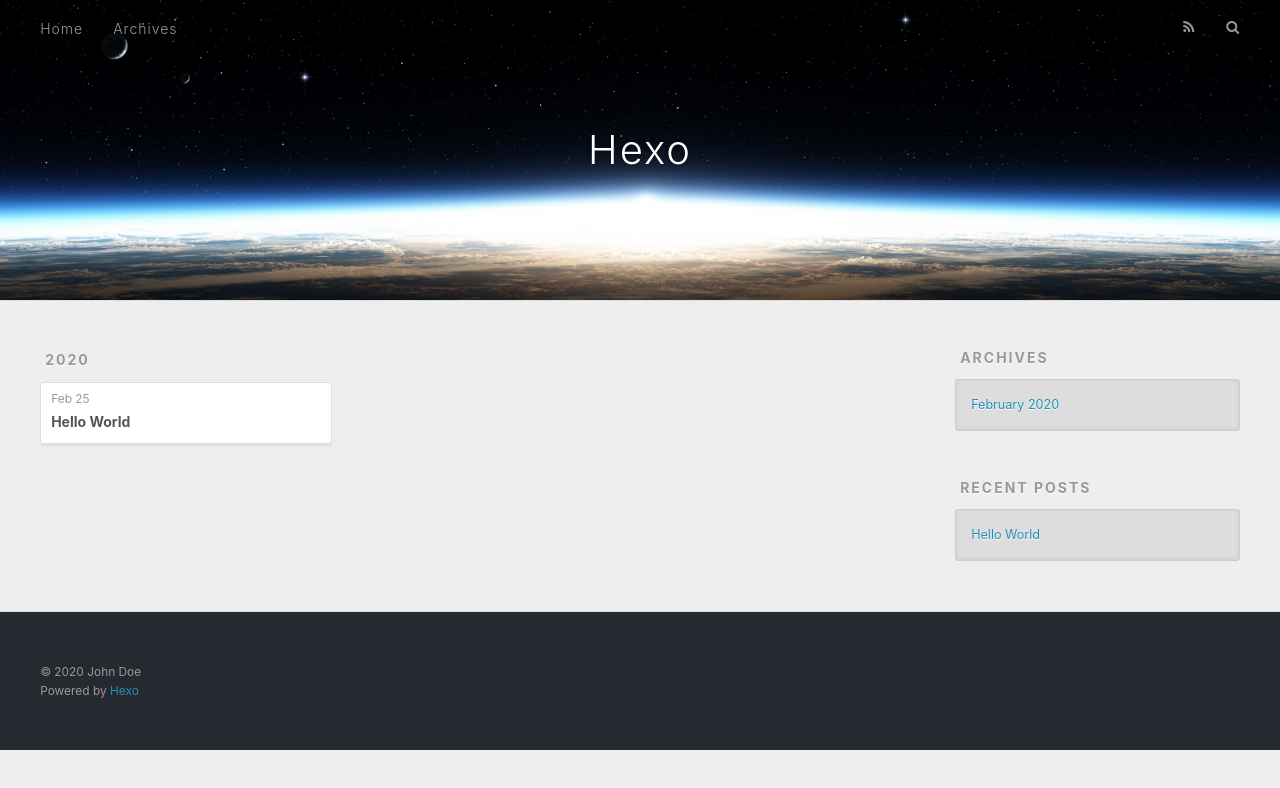
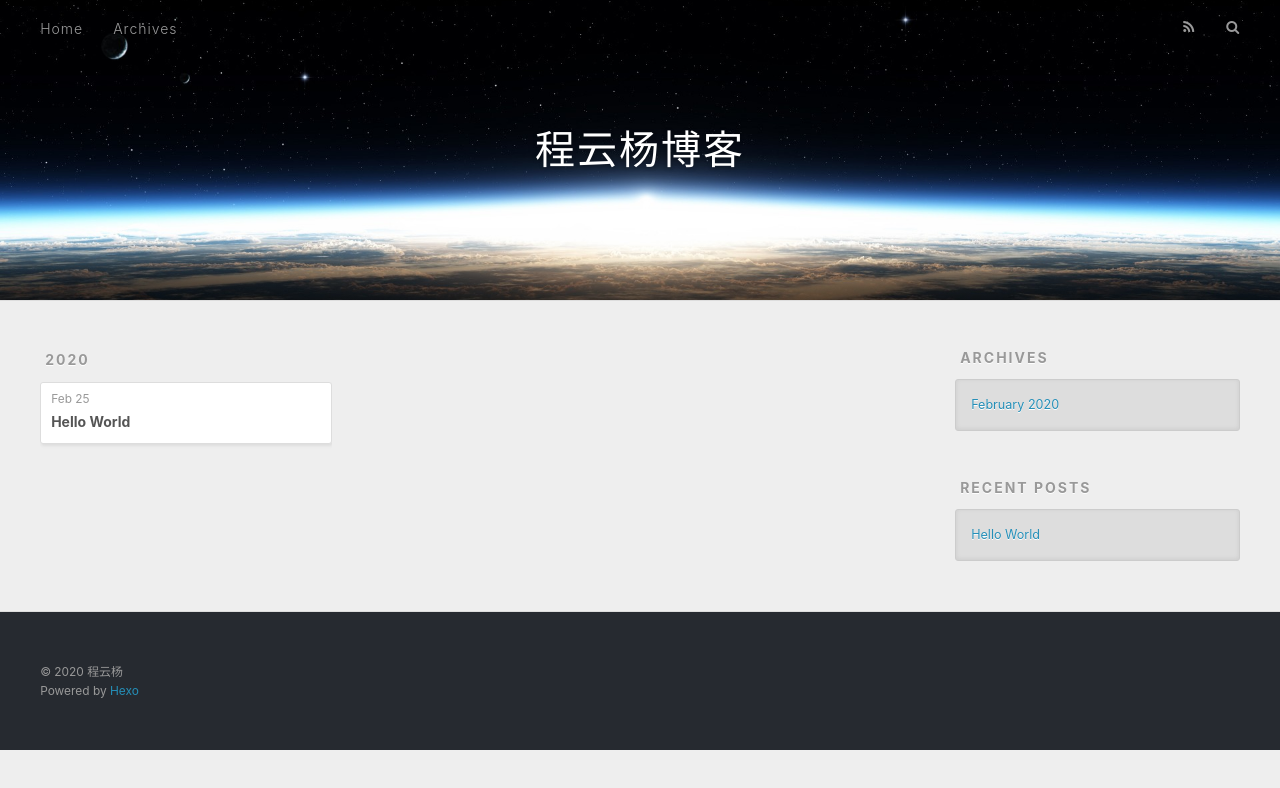
Before and after one commit to CYY102508/CYY102508.github.io, a plain HTML site: page archives/2020/02/index.html in a window 1280 px wide. Drawn offline with nearby package versions, Linux system fonts and the light colour scheme.

Commit message:
Site updated: 2020-02-25 20:08:06

```diff
--- a/archives/2020/02/index.html
+++ b/archives/2020/02/index.html
@@ -5,17 +5,17 @@
 
 
 
-  <title>Archives: 2020/2 | Hexo</title>
+  <title>Archives: 2020/2 | 程云杨博客</title>
   <meta name="viewport" content="width=device-width, initial-scale=1, maximum-scale=1">
   <meta property="og:type" content="website">
-<meta property="og:title" content="Hexo">
+<meta property="og:title" content="程云杨博客">
 <meta property="og:url" content="http://yoursite.com/archives/2020/02/index.html">
-<meta property="og:site_name" content="Hexo">
+<meta property="og:site_name" content="程云杨博客">
 <meta property="og:locale" content="en_US">
-<meta property="article:author" content="John Doe">
+<meta property="article:author" content="程云杨">
 <meta name="twitter:card" content="summary">
 
-    <link rel="alternate" href="/atom.xml" title="Hexo" type="application/atom+xml">
+    <link rel="alternate" href="/atom.xml" title="程云杨博客" type="application/atom+xml">
 
 
     <link rel="icon" href="/favicon.png">
@@ -36,7 +36,7 @@
   <div id="header-outer" class="outer">
     <div id="header-title" class="inner">
       <h1 id="logo-wrap">
-        <a href="/" id="logo">Hexo</a>
+        <a href="/" id="logo">程云杨博客</a>
       </h1>
 
     </div>
@@ -141,7 +141,7 @@
 
   <div class="outer">
     <div id="footer-info" class="inner">
-      &copy; 2020 John Doe<br>
+      &copy; 2020 程云杨<br>
       Powered by <a href="http://hexo.io/" target="_blank">Hexo</a>
     </div>
   </div>
```
Also changed, not shown: 2020/02/25/hello-world/index.html (+6 -6 lines), archives/2020/index.html (+7 -7 lines), archives/index.html (+7 -7 lines), index.html (+7 -7 lines).
